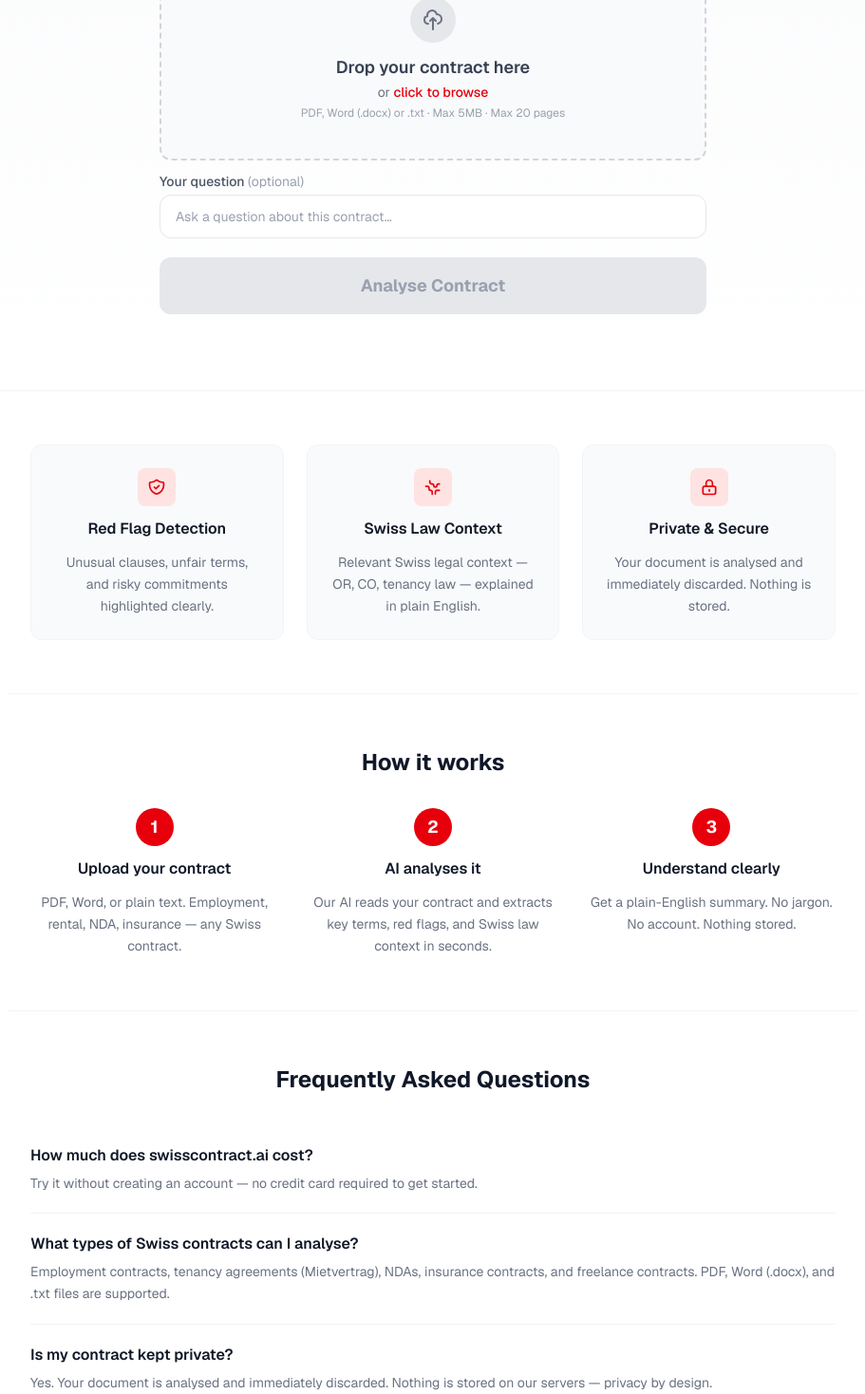
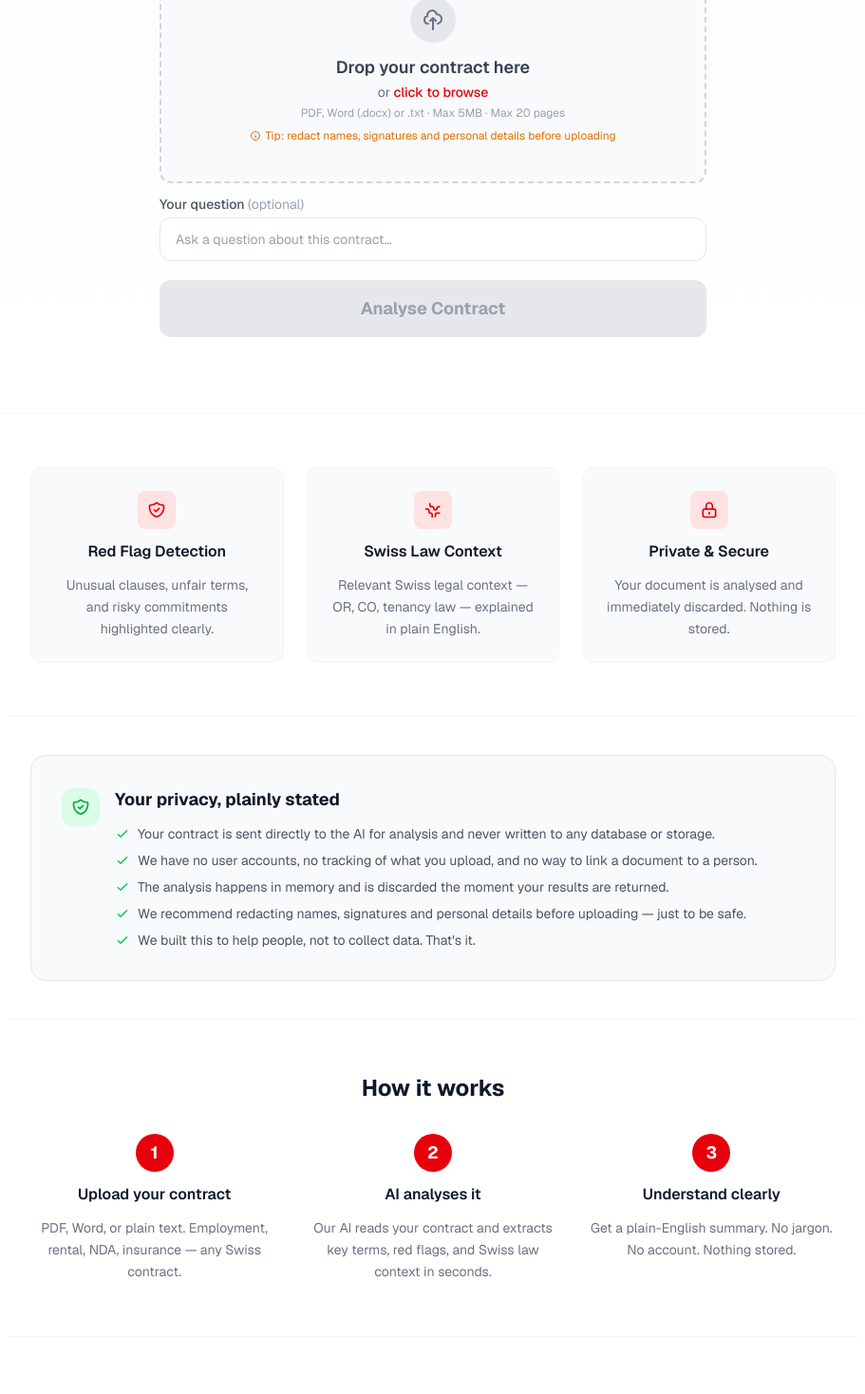
Before and after one commit to vikramgorla/swisscontract-ai, a Next.js app: page / in a window 1280 px wide. Shown: the part 473-1941 px from the top of the page at 95% size, without its empty margins (184-1095 px from the left). Built offline with nearby package versions, Linux system fonts and the light colour scheme; no server answers.

Commit message:
feat: add privacy promise section and upload tip
- 'Your privacy, plainly stated' section on homepage
- Upload zone tip: redact personal details before uploading
- FAQ privacy answer made more explicit
- All content translated in DE/FR/IT

Written by Léa 🏔️

```diff
--- a/app/components/HomeClient.tsx
+++ b/app/components/HomeClient.tsx
@@ -337,6 +337,34 @@ export default function HomeClient({ locale, t }: HomeClientProps) {
         </section>
       )}
 
+      {/* Privacy Promise */}
+      {!analysis && (
+        <section className="max-w-4xl mx-auto px-4 sm:px-6 py-10 border-t border-gray-100">
+          <div className="bg-gray-50 rounded-2xl p-6 sm:p-8 border border-gray-200">
+            <div className="flex items-start gap-4">
+              <div className="w-10 h-10 bg-green-100 rounded-xl flex items-center justify-center flex-shrink-0 mt-0.5">
+                <svg className="w-5 h-5 text-green-600" fill="none" stroke="currentColor" viewBox="0 0 24 24">
+                  <path strokeLinecap="round" strokeLinejoin="round" strokeWidth={2} d="M9 12l2 2 4-4m5.618-4.016A11.955 11.955 0 0112 2.944a11.955 11.955 0 01-8.618 3.04A12.02 12.02 0 003 9c0 5.591 3.824 10.29 9 11.622 5.176-1.332 9-6.03 9-11.622 0-1.042-.133-2.052-.382-3.016z" />
+                </svg>
+              </div>
+              <div>
+                <h2 className="text-lg font-bold text-gray-900 mb-3">{t.privacy_title}</h2>
+                <ul className="space-y-2">
+                  {t.privacy_points.map((point, i) => (
+                    <li key={i} className="flex items-start gap-2 text-sm text-gray-600">
+                      <svg className="w-4 h-4 text-green-500 flex-shrink-0 mt-0.5" fill="none" stroke="currentColor" viewBox="0 0 24 24">
+                        <path strokeLinecap="round" strokeLinejoin="round" strokeWidth={2} d="M5 13l4 4L19 7" />
+                      </svg>
+                      {point}
+                    </li>
+                  ))}
+                </ul>
+              </div>
+            </div>
+          </div>
+        </section>
+      )}
+
       {/* How it works */}
       {!analysis && (
         <section className="max-w-4xl mx-auto px-4 sm:px-6 py-14 border-t border-gray-100">
--- a/app/components/UploadZone.tsx
+++ b/app/components/UploadZone.tsx
@@ -11,6 +11,7 @@ interface UploadZoneProps {
     upload_hint: string;
     upload_change: string;
     upload_time: string;
+    upload_tip: string;
     progress_uploading: string;
     progress_extracting: string;
     progress_reading: string;
@@ -196,6 +197,12 @@ export default function UploadZone({ onFileSelect, isAnalysing, t }: UploadZoneP
               <p className="text-base sm:text-lg font-semibold text-gray-700">{t.upload_title}</p>
               <p className="text-sm text-gray-500 mt-0.5">or <span className="text-red-600 font-medium">{t.upload_browse}</span></p>
               <p className="text-xs text-gray-400 mt-1">{t.upload_hint}</p>
+              <p className="text-xs text-amber-600 mt-2 flex items-center justify-center gap-1">
+                <svg className="w-3 h-3 flex-shrink-0" fill="none" stroke="currentColor" viewBox="0 0 24 24">
+                  <path strokeLinecap="round" strokeLinejoin="round" strokeWidth={2} d="M13 16h-1v-4h-1m1-4h.01M21 12a9 9 0 11-18 0 9 9 0 0118 0z" />
+                </svg>
+                {t.upload_tip}
+              </p>
             </div>
           </div>
         )}
--- a/app/i18n/translations.ts
+++ b/app/i18n/translations.ts
@@ -32,7 +32,7 @@ export const translations = {
     faqs: [
       { q: 'How much does swisscontract.ai cost?', a: 'Try it without creating an account — no credit card required to get started.' },
       { q: 'What types of Swiss contracts can I analyse?', a: 'Employment contracts, tenancy agreements (Mietvertrag), NDAs, insurance contracts, and freelance contracts. PDF, Word (.docx), and .txt files are supported.' },
-      { q: 'Is my contract kept private?', a: 'Yes. Your document is analysed and immediately discarded. Nothing is stored on our servers — privacy by design.' },
+      { q: 'Is my contract kept private?', a: 'Yes. Your contract is processed in memory and discarded immediately — never stored, never logged, never linked to you. We recommend redacting personal details before uploading as an extra precaution.' },
       { q: 'Can it analyse contracts in German or French?', a: 'Yes. Upload your contract in any language — German, French, Italian, or English. The AI detects the language and returns the results in plain English.' },
       { q: 'Is this legal advice?', a: 'No. swisscontract.ai provides informational analysis only. For binding legal advice, consult a qualified Swiss lawyer.' },
     ],
@@ -58,6 +58,15 @@ export const translations = {
     progress_clearing: 'Clearing document from memory…',
     progress_finalising: 'Finalising analysis…',
     progress_done: 'Done!',
+    upload_tip: 'Tip: redact names, signatures and personal details before uploading',
+    privacy_title: 'Your privacy, plainly stated',
+    privacy_points: [
+      'Your contract is sent directly to the AI for analysis and never written to any database or storage.',
+      'We have no user accounts, no tracking of what you upload, and no way to link a document to a person.',
+      'The analysis happens in memory and is discarded the moment your results are returned.',
+      'We recommend redacting names, signatures and personal details before uploading — just to be safe.',
+      'We built this to help people, not to collect data. That\'s it.',
+    ],
     typewriter_examples: [
       "Do I need additional insurance for this contract?",
       "Can my employer terminate me during probation?",
@@ -99,7 +108,7 @@ export const translations = {
     faqs: [
       { q: 'Was kostet swisscontract.ai?', a: 'Sie können es ohne Konto ausprobieren — keine Kreditkarte erforderlich.' },
       { q: 'Welche Schweizer Verträge kann ich analysieren?', a: 'Arbeitsverträge, Mietverträge, NDAs, Versicherungsverträge und Freelancer-Verträge. PDF, Word (.docx) und .txt werden unterstützt.' },
-      { q: 'Bleibt mein Vertrag privat?', a: 'Ja. Ihr Dokument wird analysiert und sofort gelöscht. Es wird nichts auf unseren Servern gespeichert.' },
+      { q: 'Bleibt mein Vertrag privat?', a: 'Ja. Ihr Vertrag wird im Arbeitsspeicher verarbeitet und sofort gelöscht — niemals gespeichert, niemals protokolliert, niemals mit Ihnen verknüpft. Wir empfehlen, persönliche Daten vor dem Hochladen zu schwärzen — als zusätzliche Sicherheit.' },
       { q: 'Kann es Verträge auf Deutsch oder Französisch analysieren?', a: 'Ja. Laden Sie Ihren Vertrag in beliebiger Sprache hoch. Die KI erkennt die Sprache und gibt die Ergebnisse in der gewählten Sprache zurück.' },
       { q: 'Ist das Rechtsberatung?', a: 'Nein. swisscontract.ai liefert nur informative Analysen. Für verbindliche Rechtsberatung wenden Sie sich an einen Schweizer Anwalt.' },
     ],
@@ -125,6 +134,15 @@ export const translations = {
     progress_clearing: 'Dokument wird aus dem Speicher gelöscht…',
     progress_finalising: 'Analyse wird abgeschlossen…',
     progress_done: 'Fertig!',
+    upload_tip: 'Tipp: Namen, Unterschriften und persönliche Daten vor dem Hochladen schwärzen',
+    privacy_title: 'Ihr Datenschutz, klar ausgedrückt',
+    privacy_points: [
+      'Ihr Vertrag wird direkt zur Analyse an die KI gesendet und niemals in einer Datenbank oder einem Speicher abgelegt.',
+      'Wir haben keine Benutzerkonten, kein Tracking dessen, was Sie hochladen, und keine Möglichkeit, ein Dokument einer Person zuzuordnen.',
+      'Die Analyse findet im Arbeitsspeicher statt und wird gelöscht, sobald Ihre Ergebnisse zurückgegeben werden.',
+      'Wir empfehlen, Namen, Unterschriften und persönliche Daten vor dem Hochladen zu schwärzen — nur zur Sicherheit.',
+      'Wir haben das gebaut, um Menschen zu helfen, nicht um Daten zu sammeln. Das ist alles.',
+    ],
     typewriter_examples: [
       "Benötige ich eine zusätzliche Versicherung für diesen Vertrag?",
       "Kann mein Arbeitgeber mich während der Probezeit kündigen?",
@@ -166,7 +184,7 @@ export const translations = {
     faqs: [
       { q: 'Combien coûte swisscontract.ai ?', a: 'Essayez sans créer de compte — aucune carte de crédit requise.' },
       { q: 'Quels types de contrats suisses puis-je analyser ?', a: "Contrats de travail, baux, NDAs, contrats d'assurance et contrats freelance. PDF, Word (.docx) et .txt sont supportés." },
-      { q: 'Mon contrat reste-t-il privé ?', a: "Oui. Votre document est analysé puis immédiatement supprimé. Rien n'est stocké sur nos serveurs." },
+      { q: 'Mon contrat reste-t-il privé ?', a: "Oui. Votre contrat est traité en mémoire et supprimé immédiatement — jamais stocké, jamais journalisé, jamais lié à vous. Nous recommandons de masquer les données personnelles avant l'envoi, par précaution supplémentaire." },
       { q: 'Peut-il analyser des contrats en allemand ou en italien ?', a: "Oui. Déposez votre contrat dans n'importe quelle langue. L'IA détecte la langue et retourne les résultats dans la langue choisie." },
       { q: 'Est-ce un conseil juridique ?', a: 'Non. swisscontract.ai fournit uniquement une analyse informative. Pour un conseil juridique contraignant, consultez un avocat suisse qualifié.' },
     ],
@@ -192,6 +210,15 @@ export const translations = {
     progress_clearing: 'Suppression du document de la mémoire…',
     progress_finalising: "Finalisation de l'analyse…",
     progress_done: 'Terminé !',
+    upload_tip: 'Conseil : masquez les noms, signatures et données personnelles avant d\'envoyer',
+    privacy_title: 'Votre confidentialité, clairement expliquée',
+    privacy_points: [
+      "Votre contrat est envoyé directement à l'IA pour analyse et n'est jamais écrit dans une base de données ou un stockage.",
+      "Nous n'avons pas de comptes utilisateurs, pas de suivi de ce que vous téléchargez, et aucun moyen de lier un document à une personne.",
+      'L\'analyse se déroule en mémoire et est supprimée dès que vos résultats sont retournés.',
+      'Nous recommandons de masquer les noms, signatures et données personnelles avant d\'envoyer — par précaution.',
+      'Nous avons construit ceci pour aider les gens, pas pour collecter des données. C\'est tout.',
+    ],
     typewriter_examples: [
       "Ai-je besoin d'une assurance supplémentaire pour ce contrat ?",
       "Mon employeur peut-il me licencier pendant la période d'essai ?",
@@ -233,7 +260,7 @@ export const translations = {
     faqs: [
       { q: 'Quanto costa swisscontract.ai?', a: 'Provalo senza creare un account — nessuna carta di credito richiesta.' },
       { q: 'Quali tipi di contratti svizzeri posso analizzare?', a: 'Contratti di lavoro, affitti, NDA, contratti assicurativi e contratti freelance. Supporta PDF, Word (.docx) e .txt.' },
-      { q: 'Il mio contratto rimane privato?', a: 'Sì. Il documento viene analizzato e immediatamente eliminato. Nulla viene salvato sui nostri server.' },
+      { q: 'Il mio contratto rimane privato?', a: 'Sì. Il tuo contratto viene elaborato in memoria e scartato immediatamente — mai salvato, mai registrato, mai collegato a te. Consigliamo di oscurare i dati personali prima di caricare, come precauzione aggiuntiva.' },
       { q: 'Può analizzare contratti in tedesco o francese?', a: "Sì. Carica il contratto in qualsiasi lingua. L'IA rileva la lingua e restituisce i risultati nella lingua scelta." },
       { q: 'È una consulenza legale?', a: 'No. swisscontract.ai fornisce solo analisi informative. Per una consulenza legale vincolante, consulta un avvocato svizzero qualificato.' },
     ],
@@ -259,6 +286,15 @@ export const translations = {
     progress_clearing: 'Cancellazione del documento dalla memoria…',
     progress_finalising: "Finalizzazione dell'analisi…",
     progress_done: 'Fatto!',
+    upload_tip: 'Suggerimento: oscura nomi, firme e dati personali prima di caricare',
+    privacy_title: 'La tua privacy, detta chiaramente',
+    privacy_points: [
+      'Il tuo contratto viene inviato direttamente all\'IA per l\'analisi e non viene mai scritto in alcun database o archivio.',
+      'Non abbiamo account utente, nessun tracciamento di ciò che carichi e nessun modo per collegare un documento a una persona.',
+      'L\'analisi avviene in memoria e viene eliminata nel momento in cui i risultati ti vengono restituiti.',
+      'Consigliamo di oscurare nomi, firme e dati personali prima di caricare — solo per sicurezza.',
+      'Abbiamo costruito questo per aiutare le persone, non per raccogliere dati. Tutto qui.',
+    ],
     typewriter_examples: [
       "Ho bisogno di un'assicurazione aggiuntiva per questo contratto?",
       "Il mio datore di lavoro può licenziarmi durante il periodo di prova?",
@@ -316,5 +352,8 @@ export type TranslationKeys = {
   progress_clearing: string;
   progress_finalising: string;
   progress_done: string;
+  upload_tip: string;
+  privacy_title: string;
+  privacy_points: ReadonlyArray<string>;
   typewriter_examples: ReadonlyArray<string>;
 };
```
